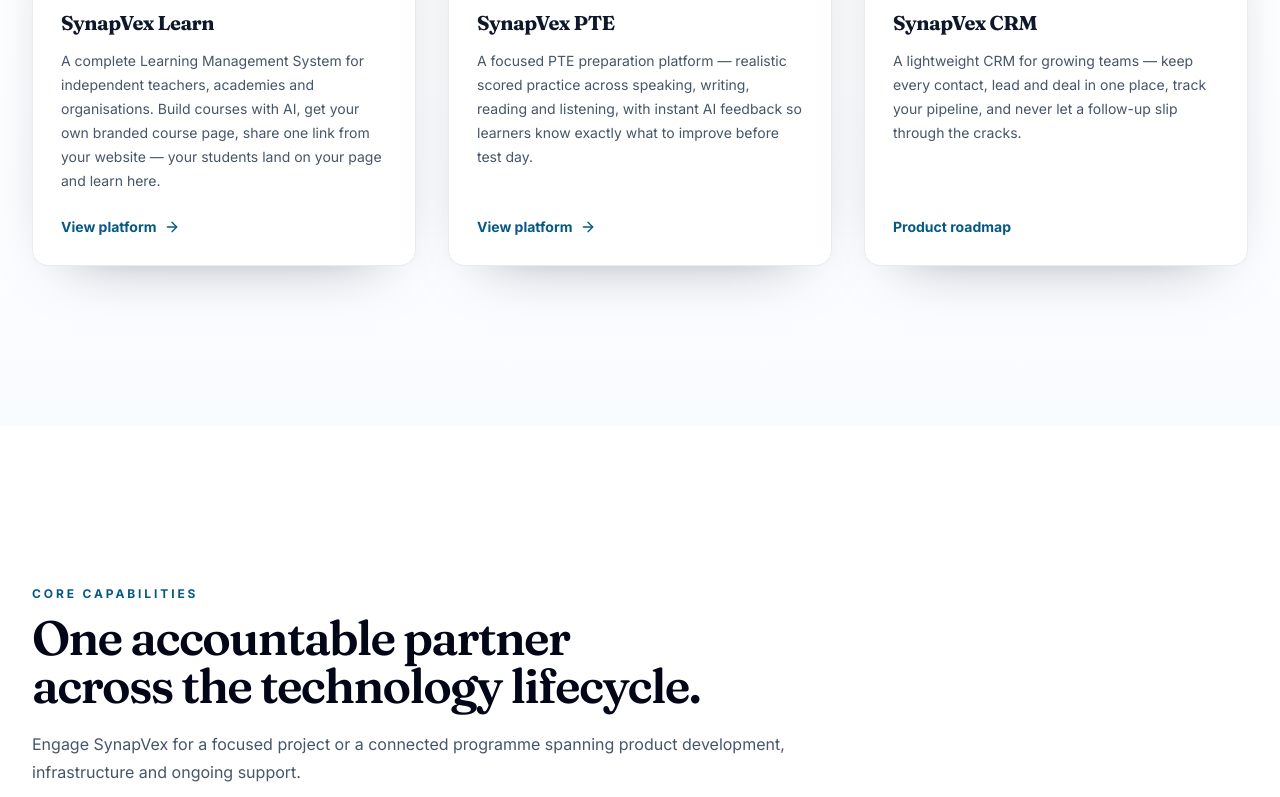
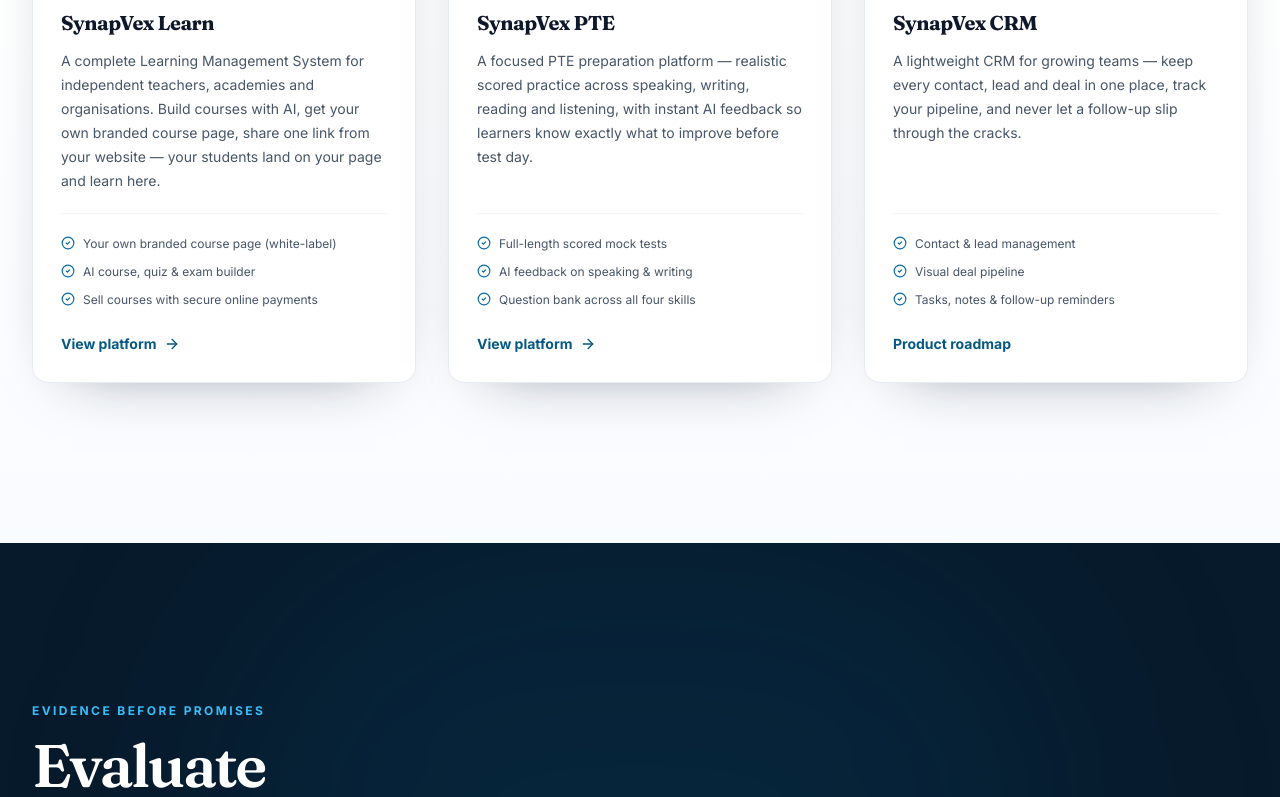
Before and after one commit to ArulananthamAnujan/Synapvex, a React (Vite) app: page / in a window 1280 px wide. Shown: the part 2000-2797 px from the top of the page. Built offline with nearby package versions, Linux system fonts and the light colour scheme; no server answers; the database is empty.

Commit message:
feat: strengthen homepage buyer evidence

```diff
--- a/src/pages/public/Home.tsx
+++ b/src/pages/public/Home.tsx
@@ -1,7 +1,7 @@
 import { Link } from 'react-router-dom';
 import {
-  ArrowRight, Briefcase, Cloud, Code2, Globe2, GraduationCap,
-  Layers3, LockKeyhole, Smartphone, Target, Workflow,
+  ArrowRight, Briefcase, CheckCircle2, Cloud, Code2, ExternalLink, Globe2, GraduationCap,
+  Layers3, LockKeyhole, ShieldCheck, Smartphone, Target, Workflow,
 } from 'lucide-react';
 import PublicHeader from '../../components/layout/PublicHeader';
 import PublicFooter from '../../components/layout/PublicFooter';
@@ -30,6 +30,40 @@ const DIFFERENTIATORS = [
   { icon: Workflow, title: 'End-to-end delivery', description: 'Strategy, design, engineering, infrastructure and support work as one connected programme.' },
   { icon: LockKeyhole, title: 'Built for resilience', description: 'Security, maintainability and operational continuity are considered from the beginning.' },
   { icon: Target, title: 'Commercially focused', description: 'Every recommendation is tied to a clear operational need or business outcome.' },
+];
+
+const BUYER_EVIDENCE = [
+  {
+    label: 'Live product',
+    title: 'SynapVex Learn',
+    description: 'Inspect the public product page, teacher onboarding and the end-to-end course commerce proposition.',
+    facts: ['AI-assisted course, quiz and exam building', 'Branded course storefronts', 'Payments, progress and certificates'],
+    href: '/products/learn',
+    external: false,
+  },
+  {
+    label: 'Live product',
+    title: 'SynapVex PTE',
+    description: 'Open the deployed exam-preparation platform and evaluate the learner experience directly.',
+    facts: ['Speaking, writing, reading and listening practice', 'AI feedback for productive skills', 'Mock tests and progress tracking'],
+    href: 'https://synapvexpte.netlify.app',
+    external: true,
+  },
+  {
+    label: 'Delivery evidence',
+    title: 'One connected engineering model',
+    description: 'The capabilities offered to clients are the same disciplines required to operate our own products.',
+    facts: ['Product design and software engineering', 'Cloud, security and operational continuity', 'Launch support and continuous improvement'],
+    href: '/about',
+    external: false,
+  },
+];
+
+const MODEL_COMPARISON = [
+  ['Accountability', 'A defined project handover', 'Build, operate and continuously improve'],
+  ['Product judgement', 'Based mainly on client briefs', 'Informed by operating live platforms'],
+  ['Delivery scope', 'Often split between several suppliers', 'Product, cloud, security and support together'],
+  ['Success measure', 'Features shipped', 'Operational adoption and business outcomes'],
 ];
 
 export default function Home() {
@@ -176,6 +210,13 @@ export default function Home() {
                     </div>
                     <h3 className="mt-7 text-xl font-bold text-slate-900">{product.name}</h3>
                     <p className="mt-3 flex-1 text-sm leading-6 text-slate-600">{product.description}</p>
+                    <ul className="mt-5 space-y-2 border-t border-slate-100 pt-5">
+                      {product.features.slice(0, 3).map(feature => (
+                        <li key={feature} className="flex gap-2 text-xs leading-5 text-slate-600">
+                          <CheckCircle2 className="mt-0.5 h-3.5 w-3.5 shrink-0 text-sky-600" /> {feature}
+                        </li>
+                      ))}
+                    </ul>
                     <div className="mt-6 flex items-center gap-2 text-sm font-bold text-sky-700">
                       {live ? 'View platform' : 'Product roadmap'} {live && <ArrowRight className="h-4 w-4" />}
                     </div>
@@ -194,6 +235,78 @@ export default function Home() {
                 );
               })}
             </div>
+          </div>
+        </section>
+
+        <section className="relative overflow-hidden bg-[#071a2b] py-28 text-white sm:py-40">
+          <div className="absolute left-1/2 top-0 h-[34rem] w-[52rem] -translate-x-1/2 rounded-full bg-sky-500/10 blur-[120px]" aria-hidden="true" />
+          <div className="relative mx-auto max-w-7xl px-4 sm:px-6 lg:px-8">
+            <Reveal className="grid gap-8 lg:grid-cols-[0.82fr_1.18fr] lg:items-end">
+              <div>
+                <p className="text-xs font-bold uppercase tracking-[0.2em] text-sky-300">Evidence before promises</p>
+                <h2 className="mt-4 max-w-3xl font-display text-4xl font-semibold leading-[1.04] tracking-[-0.04em] sm:text-6xl">
+                  Evaluate what we have already built.
+                </h2>
+              </div>
+              <p className="max-w-2xl text-base leading-7 text-slate-300 lg:justify-self-end">
+                Serious technology decisions need more than a services list. These are the products, workflows and delivery capabilities a prospective client can inspect today.
+              </p>
+            </Reveal>
+
+            <div className="mt-16 grid gap-5 lg:grid-cols-3">
+              {BUYER_EVIDENCE.map((item, index) => {
+                const content = (
+                  <article className="group flex h-full flex-col rounded-2xl border border-white/10 bg-white/[0.055] p-7 backdrop-blur-sm transition duration-300 hover:-translate-y-1 hover:border-sky-400/50 hover:bg-white/[0.08]">
+                    <div className="flex items-center justify-between gap-4">
+                      <span className="rounded-full border border-sky-300/25 bg-sky-300/10 px-3 py-1 text-[10px] font-bold uppercase tracking-[0.16em] text-sky-200">{item.label}</span>
+                      {item.external ? <ExternalLink className="h-4 w-4 text-slate-500 transition group-hover:text-sky-300" /> : <ArrowRight className="h-4 w-4 text-slate-500 transition group-hover:translate-x-1 group-hover:text-sky-300" />}
+                    </div>
+                    <h3 className="mt-7 text-xl font-bold text-white">{item.title}</h3>
+                    <p className="mt-3 text-sm leading-6 text-slate-300">{item.description}</p>
+                    <ul className="mt-7 space-y-3 border-t border-white/10 pt-6">
+                      {item.facts.map(fact => (
+                        <li key={fact} className="flex gap-3 text-sm leading-5 text-slate-200">
+                          <CheckCircle2 className="mt-0.5 h-4 w-4 shrink-0 text-emerald-400" /> {fact}
+                        </li>
+                      ))}
+                    </ul>
+                    <span className="mt-8 text-sm font-bold text-sky-300">Inspect the evidence</span>
+                  </article>
+                );
+
+                return (
+                  <Reveal key={item.title} delay={index * 70} className="h-full">
+                    {item.external ? (
+                      <a href={item.href} target="_blank" rel="noopener noreferrer" className="block h-full">{content}</a>
+                    ) : (
+                      <Link to={item.href} className="block h-full">{content}</Link>
+                    )}
+                  </Reveal>
+                );
+              })}
+            </div>
+
+            <Reveal className="mt-20 overflow-hidden rounded-2xl border border-white/10 bg-white/[0.045]">
+              <div className="grid gap-5 border-b border-white/10 p-7 lg:grid-cols-[0.8fr_1.2fr] lg:items-center lg:p-10">
+                <div>
+                  <div className="flex items-center gap-3 text-sky-300"><ShieldCheck className="h-5 w-5" /><span className="text-xs font-bold uppercase tracking-[0.18em]">The SynapVex difference</span></div>
+                  <h3 className="mt-4 font-display text-3xl font-semibold tracking-[-0.03em]">Not simply another project supplier.</h3>
+                </div>
+                <p className="max-w-2xl text-sm leading-6 text-slate-300 lg:justify-self-end">
+                  We bring the operating discipline of a product company into client delivery—so decisions account for launch, adoption, security, maintenance and growth from the beginning.
+                </p>
+              </div>
+              <div className="hidden grid-cols-[0.7fr_1fr_1fr] border-b border-white/10 px-7 py-4 text-[10px] font-bold uppercase tracking-[0.15em] text-slate-500 md:grid lg:px-10">
+                <span>Decision area</span><span>Project-only model</span><span className="text-sky-300">SynapVex model</span>
+              </div>
+              {MODEL_COMPARISON.map(([area, typical, synapvex]) => (
+                <div key={area} className="grid gap-3 border-b border-white/10 px-7 py-6 last:border-b-0 md:grid-cols-[0.7fr_1fr_1fr] md:gap-8 lg:px-10">
+                  <span className="text-sm font-bold text-white">{area}</span>
+                  <span className="text-sm leading-6 text-slate-400">{typical}</span>
+                  <span className="flex gap-2 text-sm font-semibold leading-6 text-sky-100"><CheckCircle2 className="mt-1 h-4 w-4 shrink-0 text-emerald-400" />{synapvex}</span>
+                </div>
+              ))}
+            </Reveal>
           </div>
         </section>
 
```
